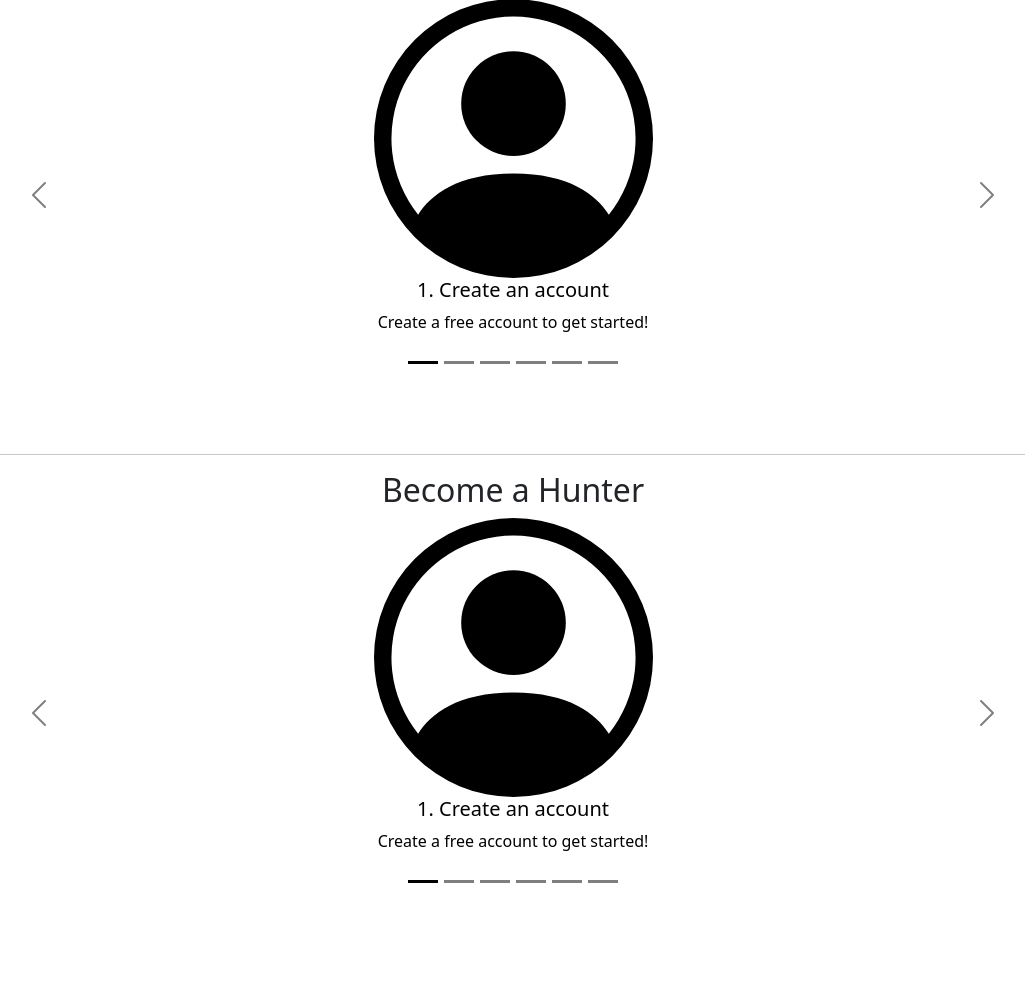
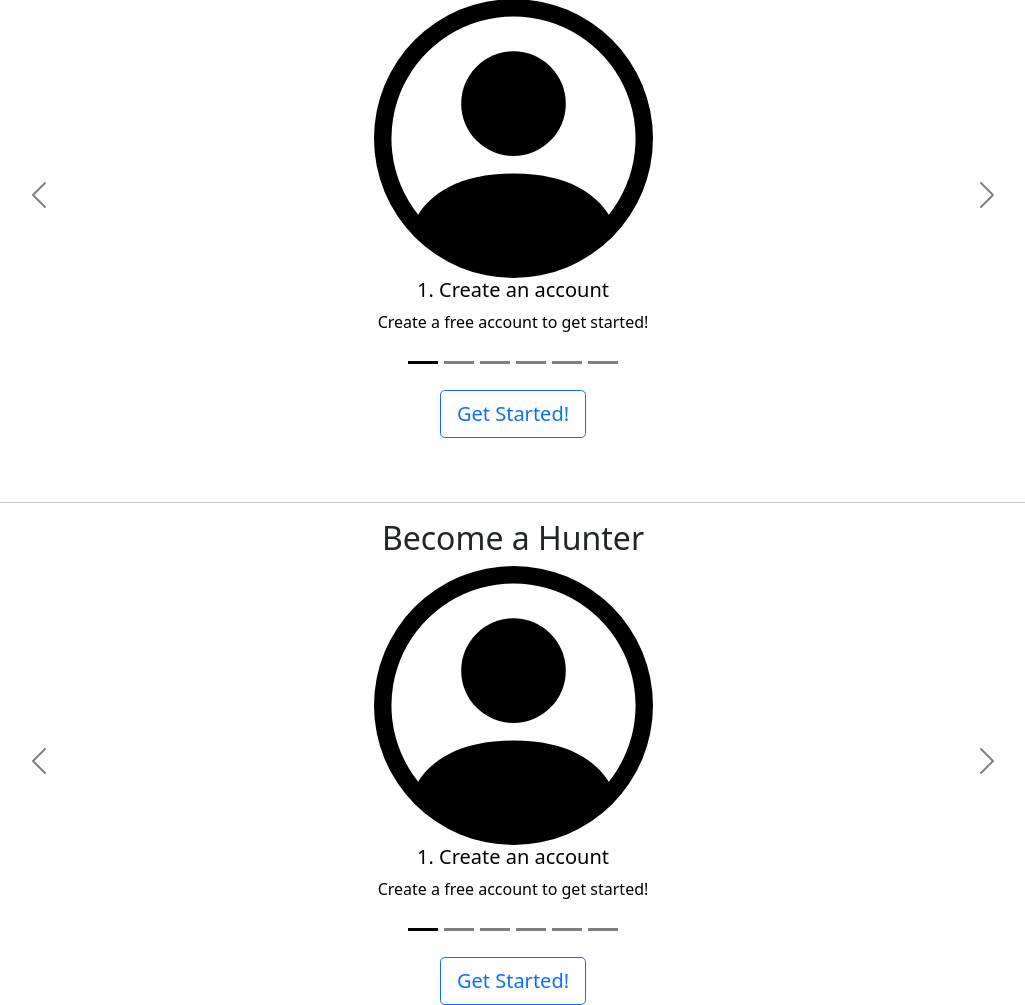
Before and after one commit to netteydavid/satearn, a Django app: page /app/ in a window 1280 px wide. Shown: the part 1700-2705 px from the top of the page, without its empty margins (127-1152 px from the left). Before the commit the page ends 2583 px from the top, so only its background shows below. Run offline with Django 4.2, Linux system fonts and the light colour scheme; some libraries are stand-ins or nearby versions.

Commit message:
Get started buttons

```diff
--- a/satearn/app/templates/app/index.html
+++ b/satearn/app/templates/app/index.html
@@ -116,6 +116,9 @@
     </button>
   </div>
 </div>
+<div class="text-center">
+  <a href="{% url 'accounts:signup' %}"><button type="button" class="btn btn-outline-primary btn-lg">Get Started!</button></a>
+</div>
 
 <br>
 <br>
@@ -187,5 +190,8 @@
       <span class="visually-hidden">Next</span>
     </button>
   </div>
+  <div class="text-center">
+    <a href="{% url 'accounts:signup' %}"><button type="button" class="btn btn-outline-primary btn-lg">Get Started!</button></a>
+  </div>
 </div>
 {% endblock %}
```
